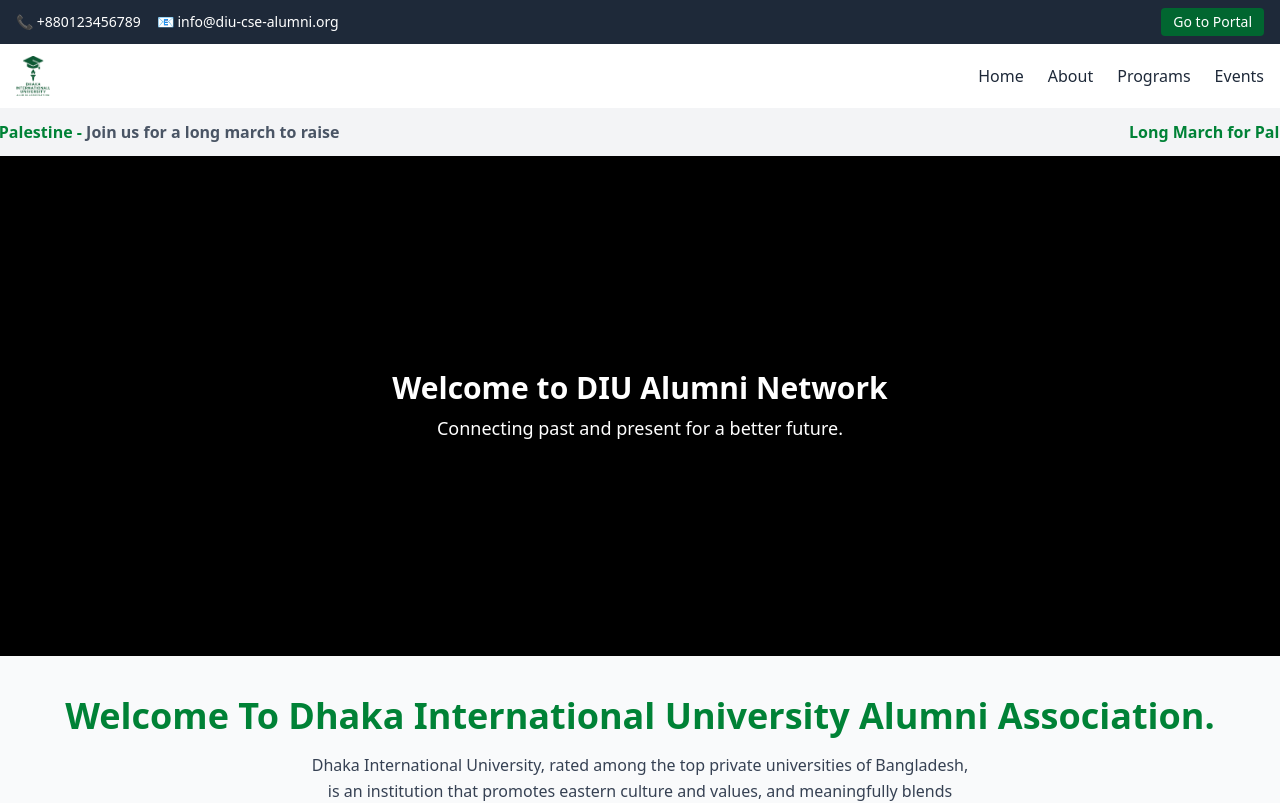
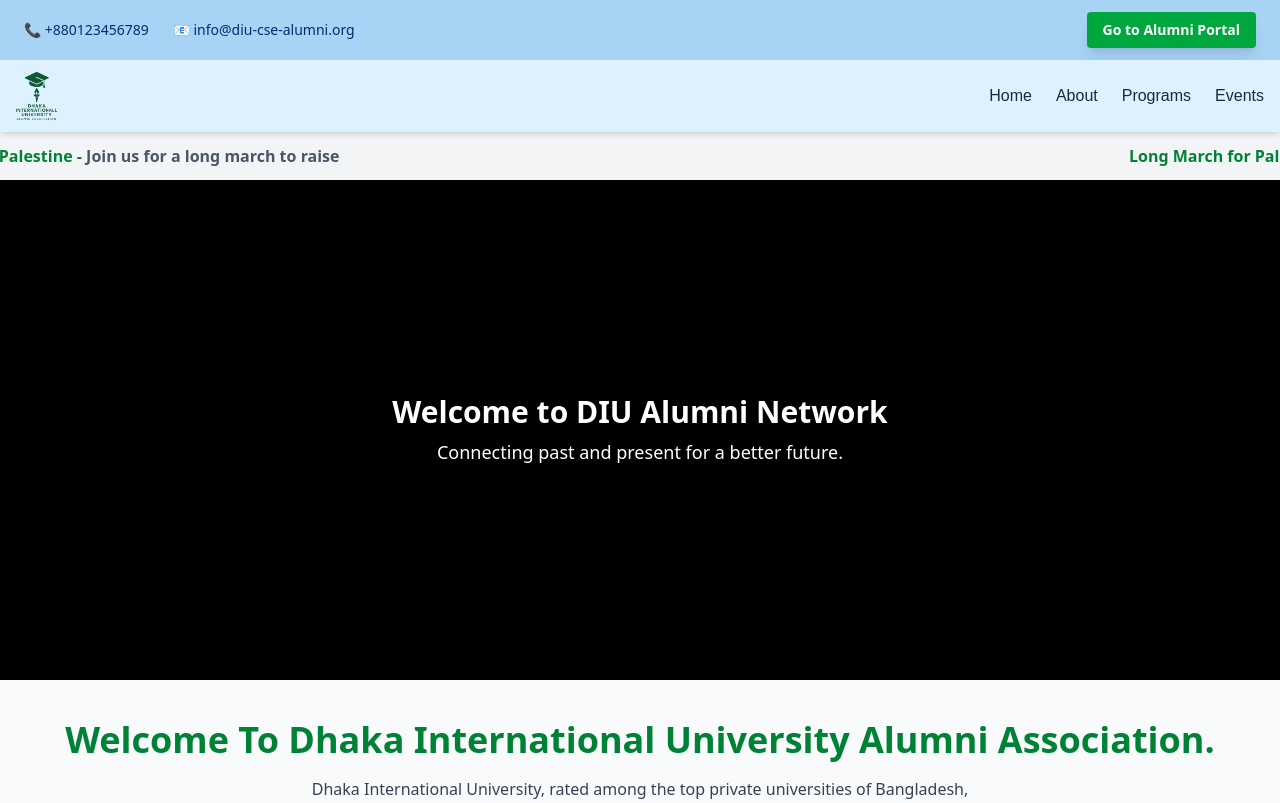
Before and after one commit to Softanglez-Coder/diucse-alumni-public, a React (Vite) app: page / in a window 1280 px wide. Shown: the top 803 px of the page. Built offline with nearby package versions, Linux system fonts and the light colour scheme.

Commit message:
feat: add registration form component and page

```diff
--- /dev/null
+++ b/src/components/auth/Registration.tsx
@@ -0,0 +1,102 @@
+import { useState } from "react";
+
+export default function Registration() {
+  const [formData, setFormData] = useState({
+    fullName: "",
+    phone: "",
+    email: "",
+    country: "",
+    academicLevel: "",
+    passingYear: "",
+    shift: "",
+    batch: "",
+    rollNo: "",
+    profession: "",
+    institute: "",
+    designation: "",
+    paymentType: "",
+    transactionId: "",
+  });
+
+  const handleChange = (e: React.ChangeEvent<HTMLInputElement | HTMLSelectElement>) => {
+    const { name, value } = e.target;
+    setFormData({ ...formData, [name]: value });
+  };
+
+  const handleSubmit = (e: React.FormEvent<HTMLFormElement>) => {
+    e.preventDefault();
+    console.log("Submitted Data:", formData);
+  };
+
+  return (
+    <div className="min-h-screen bg-[url('../../../public/bg.jpg')] bg-cover bg-opacity-50 flex items-center justify-center px-4">
+      <div className="bg-white shadow-lg rounded-xl overflow-hidden flex flex-col md:flex-row w-full max-w-6xl">
+        {/* Left Image Section */}
+        <div className="md:w-1/2 bg-cover bg-center relative bg-amber-400">
+          <div className="absolute inset-0 bg-black bg-opacity-10 flex flex-col items-center justify-end p-6 text-white">
+            <h2 className="text-xl font-bold mb-2">এখনই আপনার তথ্য দিন!</h2>
+            <p className="text-sm text-center">
+              নিচের ফর্মটি পূরণ করে রেজিস্ট্রেশন সম্পন্ন করুন এবং আমাদের সেবাসমূহ উপভোগ করুন।
+            </p>
+          </div>
+        </div>
+
+        {/* Right Form Section */}
+        <form onSubmit={handleSubmit} className="md:w-1/2 p-8 space-y-4">
+          <h2 className="text-2xl font-bold text-center text-green-700 mb-4">Registration Form</h2>
+
+          <div className="grid grid-cols-1 md:grid-cols-2 gap-4">
+            <input name="fullName" onChange={handleChange} value={formData.fullName} placeholder="Full Name" className="input" required />
+            <input name="phone" onChange={handleChange} value={formData.phone} placeholder="Phone Number" className="input" required />
+            <input name="email" onChange={handleChange} value={formData.email} placeholder="Email Address" className="input" required />
+            <input name="country" onChange={handleChange} value={formData.country} placeholder="Current Country" className="input" required />
+
+            <select name="academicLevel" onChange={handleChange} value={formData.academicLevel} className="input" required>
+              <option value="">Last Academic Level</option>
+              <option>BSc</option>
+              <option>MSc</option>
+              <option>Diploma</option>
+              <option>PhD</option>
+            </select>
+
+            <input name="passingYear" onChange={handleChange} value={formData.passingYear} placeholder="Passing Year" className="input" required />
+
+            <select name="shift" onChange={handleChange} value={formData.shift} className="input" required>
+              <option value="">Shift</option>
+              <option>Day</option>
+              <option>Evening</option>
+            </select>
+
+            <input name="batch" onChange={handleChange} value={formData.batch} placeholder="Batch" className="input" required />
+            <input name="rollNo" onChange={handleChange} value={formData.rollNo} placeholder="Roll No" className="input" required />
+            <input name="profession" onChange={handleChange} value={formData.profession} placeholder="Profession" className="input" />
+            <input name="institute" onChange={handleChange} value={formData.institute} placeholder="Professional Institute" className="input" />
+            <input name="designation" onChange={handleChange} value={formData.designation} placeholder="Designation" className="input" />
+
+            <select name="paymentType" onChange={handleChange} value={formData.paymentType} className="input" required>
+              <option value="">Payment Type</option>
+              <option>bKash</option>
+              <option>Nagad</option>
+              <option>Bank</option>
+              <option>Cash</option>
+            </select>
+
+            <input name="transactionId" onChange={handleChange} value={formData.transactionId} placeholder="Payment Transaction ID" className="input" required />
+          </div>
+
+          <button type="submit" className="bg-green-600 hover:bg-green-700 text-white py-2 px-6 rounded w-full">
+            Submit
+          </button>
+        </form>
+      </div>
+    </div>
+  );
+}
+
+// Tailwind input style can be added globally or in the component
+// For example, in your CSS or Tailwind config:
+/*
+.input {
+  @apply p-2 border border-gray-300 rounded w-full focus:outline-none focus:ring-2 focus:ring-green-500;
+}
+*/
--- a/src/components/layout/MainNav.tsx
+++ b/src/components/layout/MainNav.tsx
@@ -7,28 +7,44 @@
   const [isOpen, setIsOpen] = useState(false);
 
   return (
-    <div className="bg-white shadow-md px-4 py-3 flex items-center justify-between">
-      <img src={logo} alt="SOSB Logo" className="h-10" />
+    <div
+      className=" sticky top-0 z-50 shadow-md bg-[#ddf1ff] px-4 py-3 flex items-center justify-between  "
+      style={{ fontFamily: "Arial, sans-serif" }}
+    >
+      {/* Logo */}
+      <img
+        src={logo}
+        alt="SOSB Logo"
+        className="h-10 sm:h-12 cursor-pointer"
+      />
+
+      {/* Hamburger Menu Button (Visible on Mobile) */}
       <button
-        className="md:hidden text-gray-800"
-        onClick={() => setIsOpen(!isOpen)}
+        className="md:hidden text-gray-800 text-xl focus:outline-none"
+        onClick={() => setIsOpen(!isOpen)} // Toggle the dropdown menu
       >
-        ☰
+        {isOpen ? "✕" : "☰"}
       </button>
+
+      {/* Navigation Links */}
       <nav
         className={`${
-          isOpen ? "block" : "hidden"
-        } md:flex space-x-6 text-gray-800 font-medium`}
+          isOpen ? "block" : "hidden" // Show/hide the dropdown based on `isOpen`
+        } md:flex md:space-x-6 absolute md:relative top-full left-0 w-full md:w-auto bg-white md:bg-transparent shadow-lg md:shadow-none mt-2 md:mt-0 z-50`}
       >
+        <ul className="md:flex space-y-2 md:space-y-0 md:space-x-6 text-gray-800 font-medium p-4 md:p-0">
           {navLinks.map((link: NavLink) => (
+            <li key={link.name}>
               <a
-            key={link.name}
                 href={link.href}
-            className="hover:text-green-600 transition"
+                className="block text-sm sm:text-base hover:text-green-600 transition duration-300"
+                onClick={() => setIsOpen(false)} // Close the dropdown after clicking a link
               >
                 {link.name}
               </a>
+            </li>
           ))}
+        </ul>
       </nav>
     </div>
   );
--- a/src/components/layout/TopNav.tsx
+++ b/src/components/layout/TopNav.tsx
@@ -2,17 +2,26 @@
 
 export default function TopNav() {
   return (
-    <div className="bg-gray-800 text-white text-sm py-2 px-4 flex justify-between items-center">
-      <div className="space-x-4">
-        <span>📞 {contactInfo.phone}</span>
-        <span>📧 {contactInfo.email}</span>
+    <div className="bg-[#A7D3F5]  text-[#002D72] py-3 px-4 sm:px-6 flex justify-between items-center shadow-md">
+
+      <div className="flex space-x-4 sm:space-x-6">
+
+        <span className="flex items-center text-xs sm:text-sm">
+          📞 {contactInfo.phone}
+        </span>
+
+        <span className="flex items-center text-xs sm:text-sm">
+          📧 {contactInfo.email}
+        </span>
       </div>
+
       <a
         href={contactInfo.portalLink}
-        className="bg-green-800 text-white px-3 py-1 rounded hover:bg-green-500 transition"
+        className="bg-green-600 hover:bg-green-700 text-white font-semibold px-3 py-1 sm:px-4 sm:py-2 rounded transition duration-300 ease-in-out shadow-lg text-xs sm:text-sm"
         target="_blank"
+        rel="noopener noreferrer"
       >
-        Go to Portal
+        Go to Alumni Portal
       </a>
     </div>
   );
--- /dev/null
+++ b/src/pages/RegistrationPage.tsx
@@ -0,0 +1,13 @@
+import Registration from "../components/auth/registration";
+import Footer from "../components/home/Footer";
+import MainNav from "../components/layout/MainNav";
+
+export default function RegistrationPage() {
+    return (
+        <div>
+            <MainNav/>
+            <Registration/>
+            <Footer/>
+        </div>
+    );
+}
```
Also changed, not shown: public/bg.jpg (added). Lines whose indentation alone changed are shown as unchanged.
